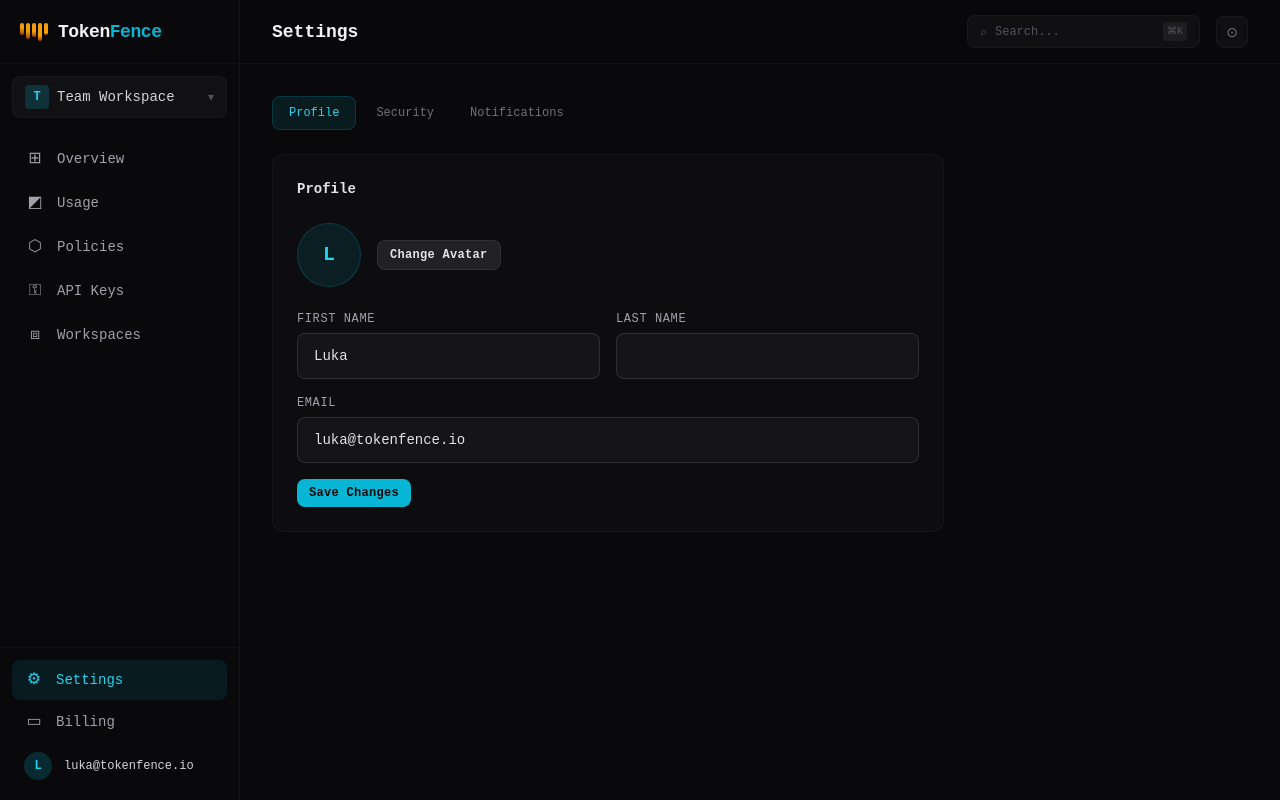
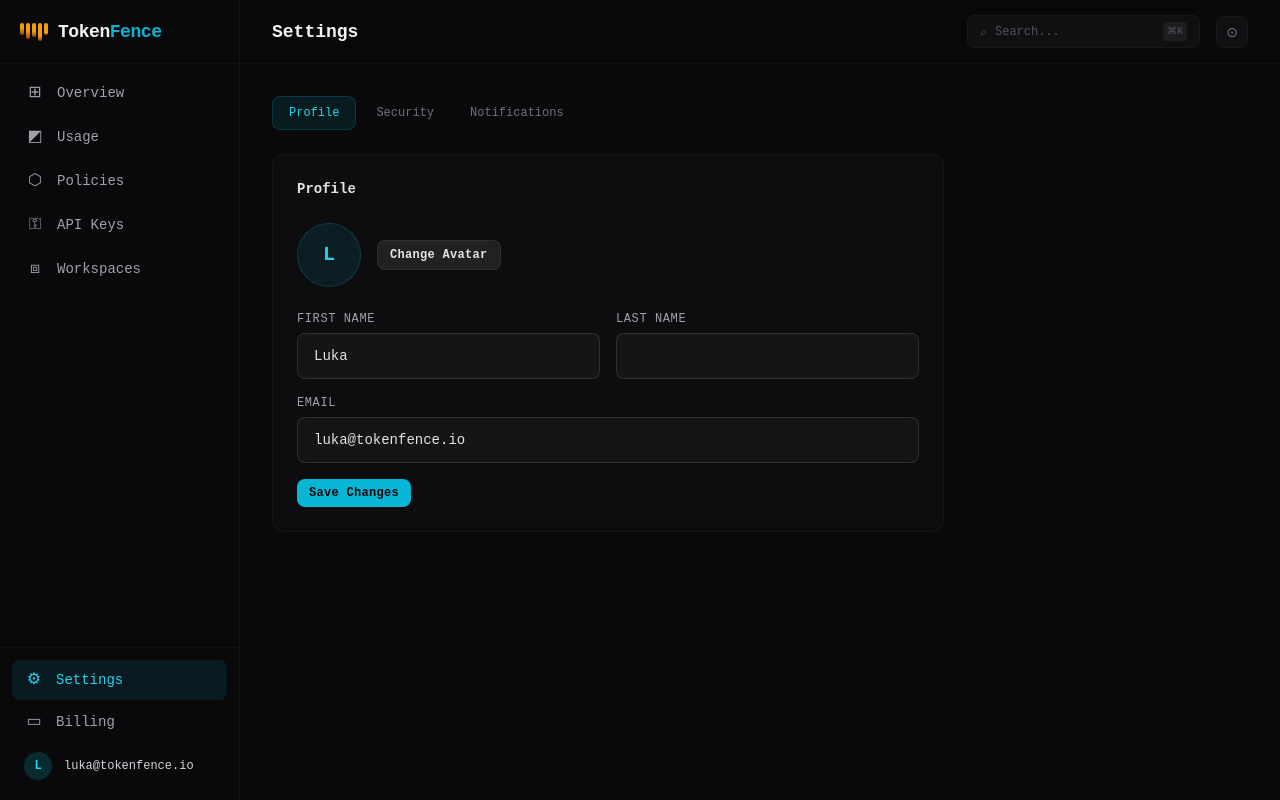
Before and after one commit to samuelbrhane/TokVigil, a Next.js app in the folder frontend/: page /dashboard/settings in a window 1280 px wide. Built offline with nearby package versions, Linux system fonts and the light colour scheme.

Commit message:
team selection removed

```diff
--- a/frontend/src/components/layout/DashboardSidebar.tsx
+++ b/frontend/src/components/layout/DashboardSidebar.tsx
@@ -26,19 +26,6 @@ export default function DashboardSidebar() {
         <Logo size="sm" href="/dashboard" />
       </div>
 
-      {/* Workspace selector */}
-      <div className="px-3 py-3">
-        <button className="w-full flex items-center gap-2 px-3 py-2 rounded-lg bg-surface-900/60 border border-surface-800/40 hover:border-surface-700/60 transition-colors">
-          <span className="w-6 h-6 rounded bg-brand-500/20 flex items-center justify-center text-xs text-brand-400 font-mono font-bold">
-            T
-          </span>
-          <span className="text-sm text-surface-300 font-mono truncate flex-1 text-left">
-            Team Workspace
-          </span>
-          <span className="text-surface-600 text-xs">▾</span>
-        </button>
-      </div>
-
       {/* Main nav */}
       <nav className="flex-1 px-3 py-2 space-y-0.5">
         {DASHBOARD_NAV.map((item) => {
@@ -51,10 +38,12 @@ export default function DashboardSidebar() {
                 "flex items-center gap-3 px-3 py-2 rounded-lg text-sm font-mono transition-all duration-200",
                 active
                   ? "bg-brand-500/10 text-brand-400 border border-brand-500/20"
-                  : "text-surface-400 hover:text-surface-200 hover:bg-surface-900/60 border border-transparent"
+                  : "text-surface-400 hover:text-surface-200 hover:bg-surface-900/60 border border-transparent",
               )}
             >
-              <span className="text-base w-5 text-center">{icons[item.icon]}</span>
+              <span className="text-base w-5 text-center">
+                {icons[item.icon]}
+              </span>
               {item.label}
             </Link>
           );
@@ -73,10 +62,12 @@ export default function DashboardSidebar() {
                 "flex items-center gap-3 px-3 py-2 rounded-lg text-sm font-mono transition-all duration-200",
                 active
                   ? "bg-brand-500/10 text-brand-400"
-                  : "text-surface-400 hover:text-surface-200 hover:bg-surface-900/60"
+                  : "text-surface-400 hover:text-surface-200 hover:bg-surface-900/60",
               )}
             >
-              <span className="text-base w-5 text-center">{icons[item.icon]}</span>
+              <span className="text-base w-5 text-center">
+                {icons[item.icon]}
+              </span>
               {item.label}
             </Link>
           );
@@ -88,7 +79,9 @@ export default function DashboardSidebar() {
             L
           </div>
           <div className="flex-1 min-w-0">
-            <p className="text-xs text-surface-300 font-mono truncate">luka@tokenfence.io</p>
+            <p className="text-xs text-surface-300 font-mono truncate">
+              luka@tokenfence.io
+            </p>
           </div>
         </div>
       </div>
```
